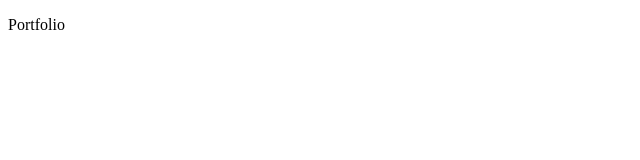
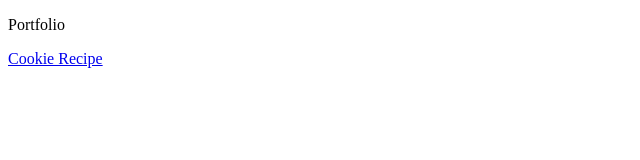
Before and after one commit to juliakuchman/fewd-36, a plain HTML site: page index.html in a window 1280 px wide. Shown: the whole page, without its empty margins (0-640 px from the left). Drawn offline with Linux system fonts and the light colour scheme.

Commit message:
cookie recipe link

```diff
--- a/index.html
+++ b/index.html
@@ -6,6 +6,6 @@
 </head>
 <body>
 	<p>Portfolio</p>
-	<p><a href="cookie-recipe/JuliaKuchmancookiereceipe.html"></a></p>
+	<p><a href="cookie-recipe/JuliaKuchmancookiereceipe.html">Cookie Recipe</a></p>
 </body>
 </html>
```
